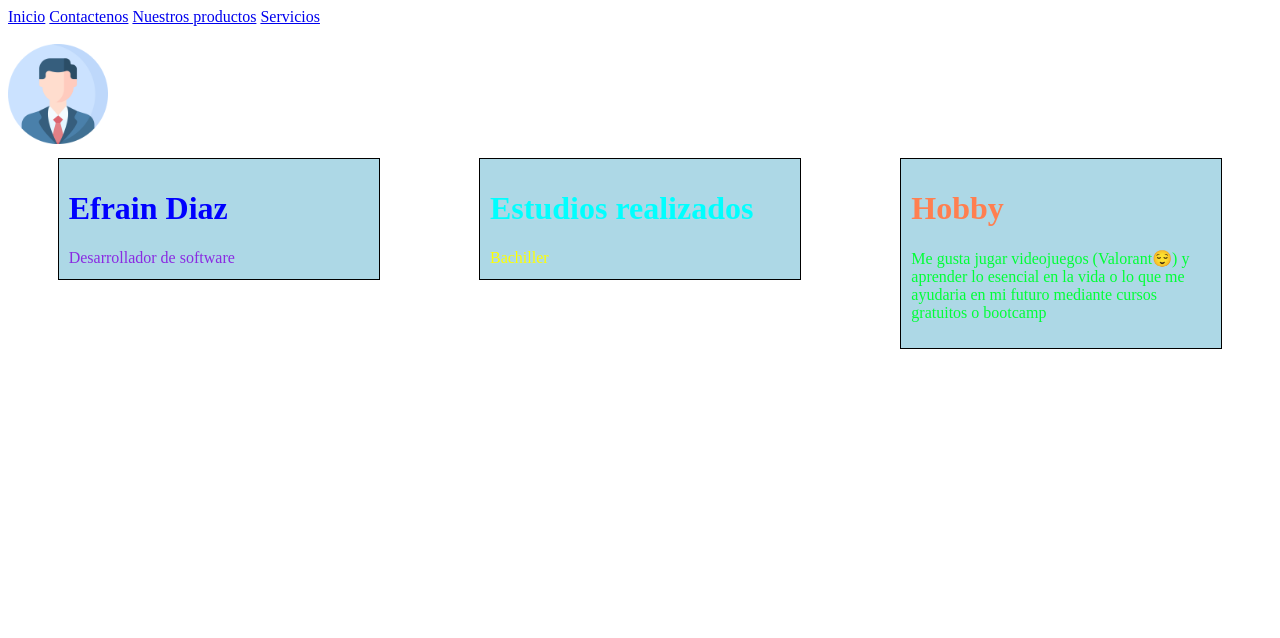
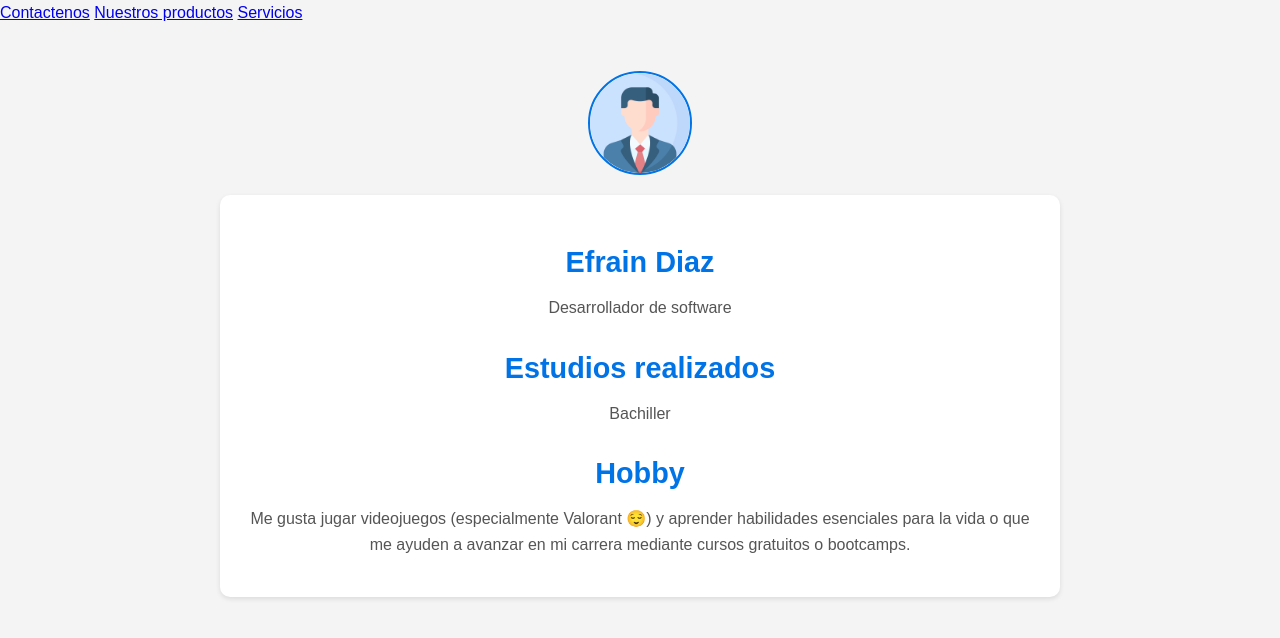
Before and after one commit to efra221/efra221.github.io, a plain HTML site: page index.html in a window 1280 px wide. Drawn offline with Linux system fonts and the light colour scheme.

Commit message:
cambios en diseño

```diff
--- a/Css/styles.css
+++ b/Css/styles.css
@@ -1,4 +1,4 @@
-.subtitulo{
+/* .subtitulo{
     color: red ;
 }
 
@@ -68,4 +68,51 @@
 .grid-item{
     background-color: lightgreen;
     padding: 20px;
+} */
+
+
+/* Configuración general */
+body {
+    font-family: Arial, sans-serif;
+    line-height: 1.6;
+    margin: 0;
+    padding: 0;
+    background-color: #f4f4f4;
+    color: #333;
 }
+
+/* Imagen de perfil */
+section img {
+    display: block;
+    margin: 20px auto;
+    border-radius: 50%;
+    border: 2px solid #0073e6;
+}
+
+/* Contenedor principal */
+.contenedor {
+    max-width: 800px;
+    margin: 20px auto;
+    padding: 20px;
+    background: white;
+    box-shadow: 0 2px 5px rgba(0, 0, 0, 0.1);
+    border-radius: 10px;
+}
+
+/* Secciones individuales */
+.item {
+    margin-bottom: 20px;
+    text-align: center;
+}
+
+.item h1, .item h2 {
+    color: #0073e6;
+    margin-bottom: 10px;
+    font-size: 1.8rem;
+}
+
+.item p {
+    font-size: 1rem;
+    color: #555;
+    margin: 0;
+}
--- a/index.html
+++ b/index.html
@@ -4,35 +4,38 @@
 <head>
     <meta charset="UTF-8">
     <meta name="viewport" content="width=device-width, initial-scale=1.0">
-    <title>Mi primera pagina</title>
+    <title>Mi primera página</title>
     <link rel="stylesheet" href="Css/styles.css">
 </head>
 
 <body>
-
-    <a href="Perfil.html">Inicio</a>
     <a href="Contactenos.html">Contactenos</a>
     <a href="Productos.html">Nuestros productos</a>
     <a href="Servicios.html">Servicios</a><br><br>
-    <img src="img/perfil.png" alt="Foto de perfil" height="100px" width="100px">
 
-    <div class="contenedor">
-        <div id="sesion1" class="item">
-            <h1 class="Name">Efrain Diaz</h1>
+    <section>
+        <img src="img/perfil.png" alt="Foto de perfil de Efraín Díaz" height="100" width="100">
+    </section>
+
+    <main class="contenedor">
+        <section id="sesion1" class="item">
+            <h1 class="name">Efrain Diaz</h1>
             <p class="descripcion">Desarrollador de software</p>
-        </div>
+        </section>
 
-        <div id="sesion2" class="item">
-            <h1 class="estudios">Estudios realizados</h1>
+        <section id="sesion2" class="item">
+            <h2 class="estudios">Estudios realizados</h2>
             <p class="descripcion2">Bachiller</p>
-        </div>
+        </section>
 
-        <div id="sesion3" class="item">
-            <h1 class="hobby">Hobby</h1>
-            <p class="descripcion3">Me gusta jugar videojuegos (Valorant😌) y aprender lo esencial en la vida o lo que
-                me ayudaria en mi futuro mediante cursos gratuitos o bootcamp</p>
-        </div>
-    </div>
+        <section id="sesion3" class="item">
+            <h2 class="hobby">Hobby</h2>
+            <p class="descripcion3">
+                Me gusta jugar videojuegos (especialmente Valorant 😌) y aprender habilidades esenciales para la vida o que me ayuden a avanzar en mi carrera mediante cursos gratuitos o bootcamps.
+            </p>
+        </section>
+    </main>
+
 </body>
 
 </html>
```
Also changed, not shown: Perfil.html (+26 -6 lines).
